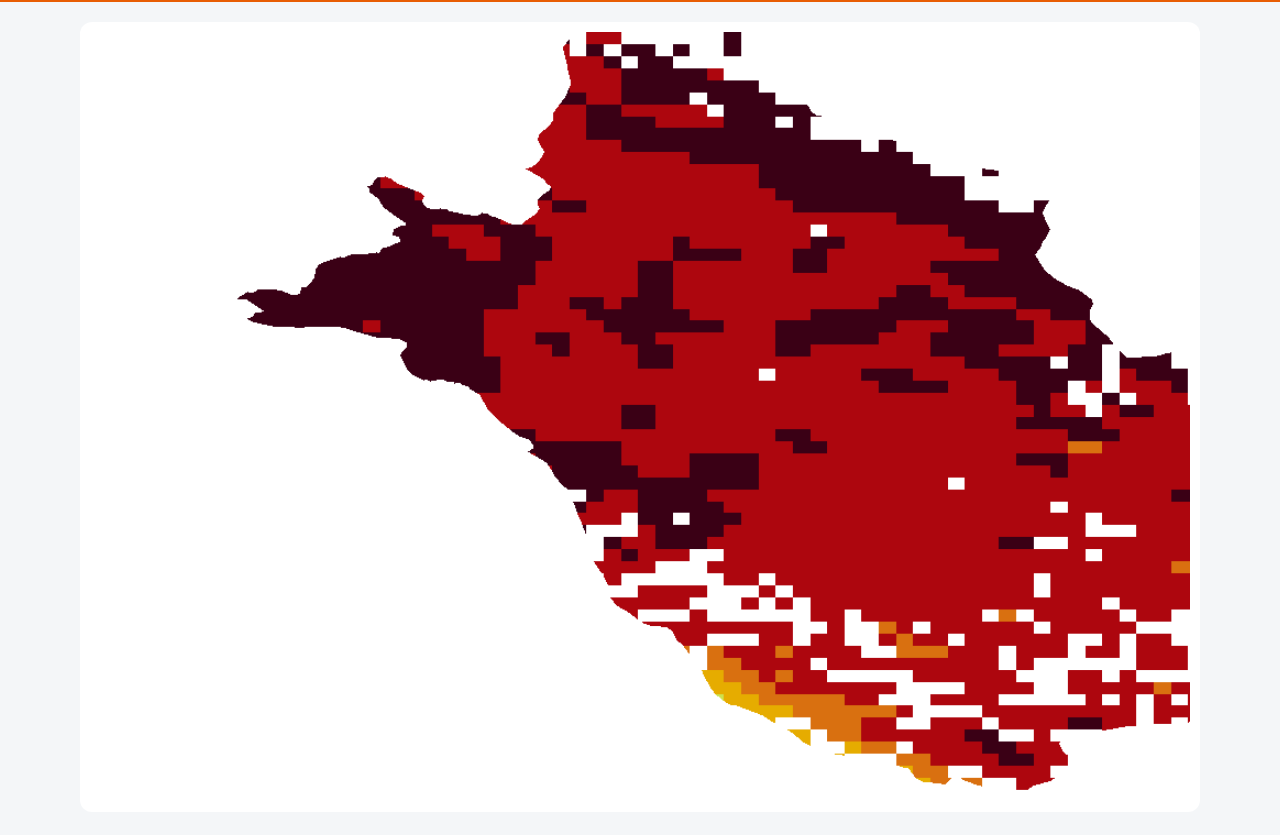
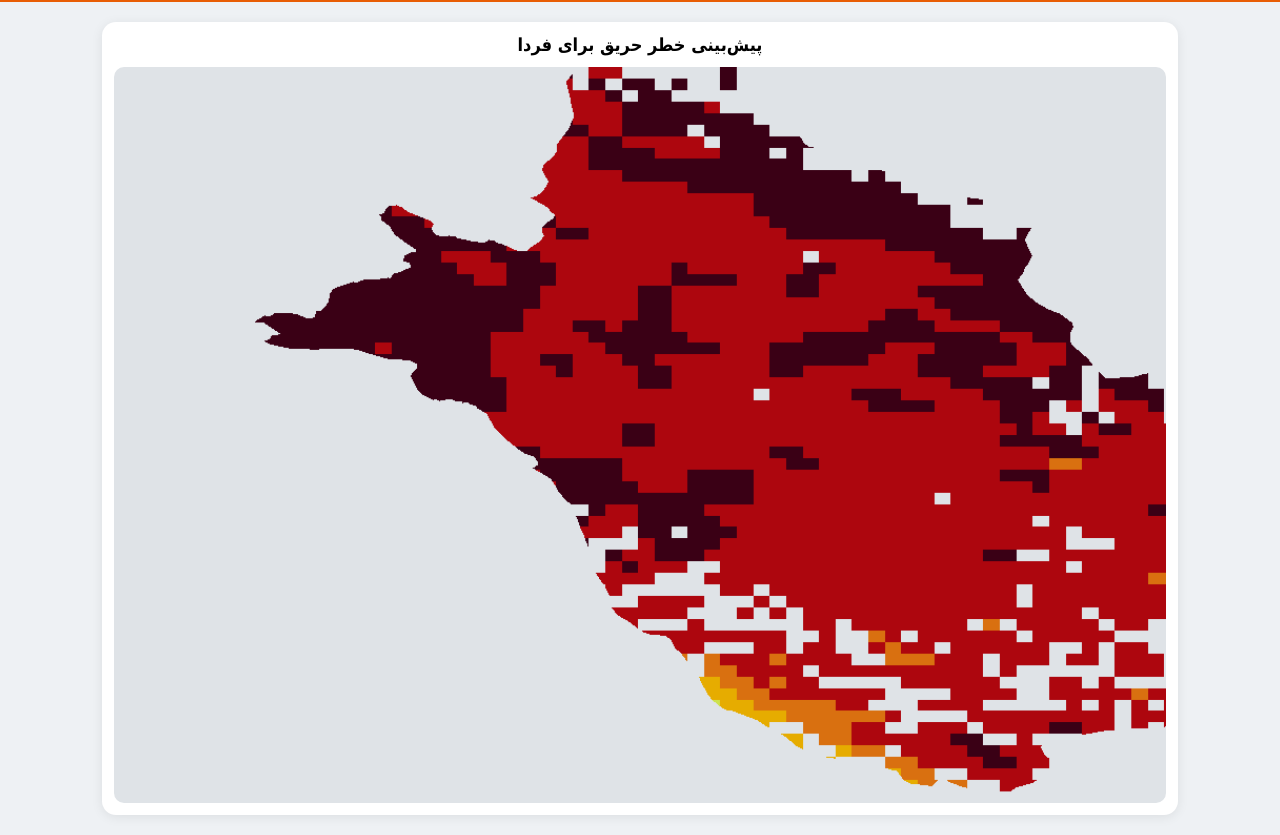
Before and after one commit to hashempoorsadegh214-prog/FARS-FIRE-RISK-FORECAST, a plain HTML site: page index.html in a window 1280 px wide. Shown: the part 59-894 px from the top of the page. Drawn offline with Linux system fonts and the light colour scheme.

Commit message:
Update index.html

```diff
--- a/index.html
+++ b/index.html
@@ -7,9 +7,13 @@
     <title>پیش‌بینی خطر حریق فارس</title>
 
     <style>
+        * {
+            box-sizing: border-box;
+        }
+
         body {
             margin: 0;
-            background: #f4f6f8;
+            background: #eef1f4;
             font-family: Tahoma, Arial, sans-serif;
         }
 
@@ -17,27 +21,64 @@
             background: #e85d04;
             color: white;
             text-align: center;
-            padding: 18px;
+            padding: 18px 10px;
         }
 
-        h1 {
+        header h1 {
             margin: 0;
             font-size: 22px;
         }
 
-        .map {
-            width: 95%;
+        .container {
+            width: 100%;
             max-width: 1100px;
             margin: 20px auto;
-            background: white;
-            padding: 10px;
-            border-radius: 12px;
+            padding: 0 12px;
         }
 
-        img {
+        .card {
+            background: white;
+            border-radius: 14px;
+            padding: 12px;
+            box-shadow: 0 2px 12px rgba(0, 0, 0, 0.08);
+        }
+
+        .title {
+            text-align: center;
+            font-size: 18px;
+            font-weight: bold;
+            margin-bottom: 12px;
+        }
+
+        .map-wrapper {
+            width: 100%;
+            background: #dfe3e7;
+            border-radius: 10px;
+            overflow: hidden;
+            display: flex;
+            justify-content: center;
+            align-items: center;
+        }
+
+        .map-wrapper img {
             display: block;
             width: 100%;
             height: auto;
+            object-fit: contain;
+        }
+
+        @media (max-width: 700px) {
+            header h1 {
+                font-size: 18px;
+            }
+
+            .title {
+                font-size: 16px;
+            }
+
+            .card {
+                padding: 8px;
+            }
         }
     </style>
 </head>
@@ -48,11 +89,25 @@
     <h1>سامانه پیش‌بینی خطر حریق در عرصه‌های طبیعی استان فارس</h1>
 </header>
 
-<div class="map">
-    <img
-        src="data/fwi/fwi_2026-08-21.png?1"
-        alt="پیش‌بینی FWI فارس"
-    >
+<div class="container">
+
+    <div class="card">
+
+        <div class="title">
+            پیش‌بینی خطر حریق برای فردا
+        </div>
+
+        <div class="map-wrapper">
+
+            <img
+                src="data/fwi/fwi_2026-08-21.png?v=5"
+                alt="نقشه پیش‌بینی FWI استان فارس"
+            >
+
+        </div>
+
+    </div>
+
 </div>
 
 </body>
```
